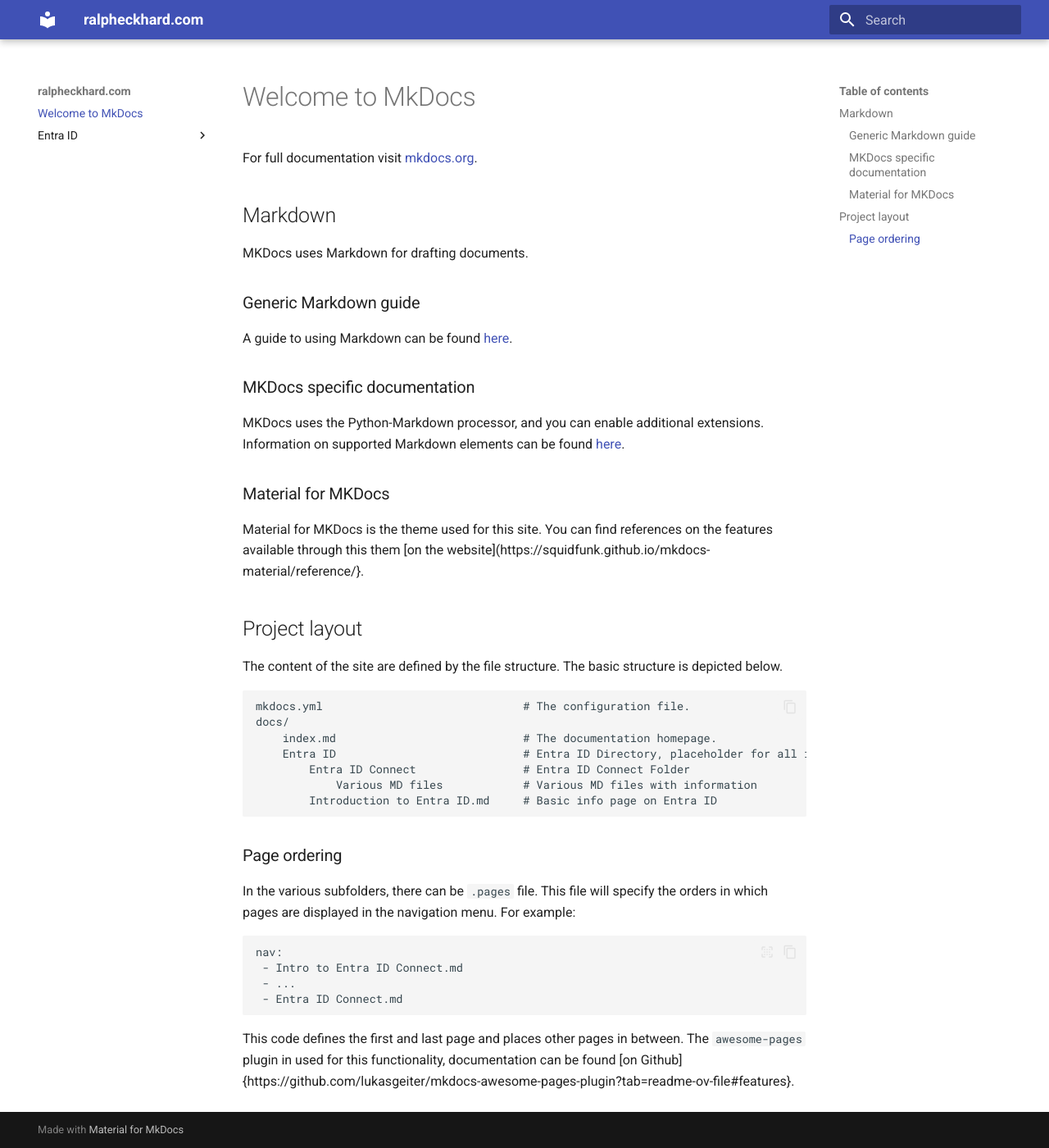
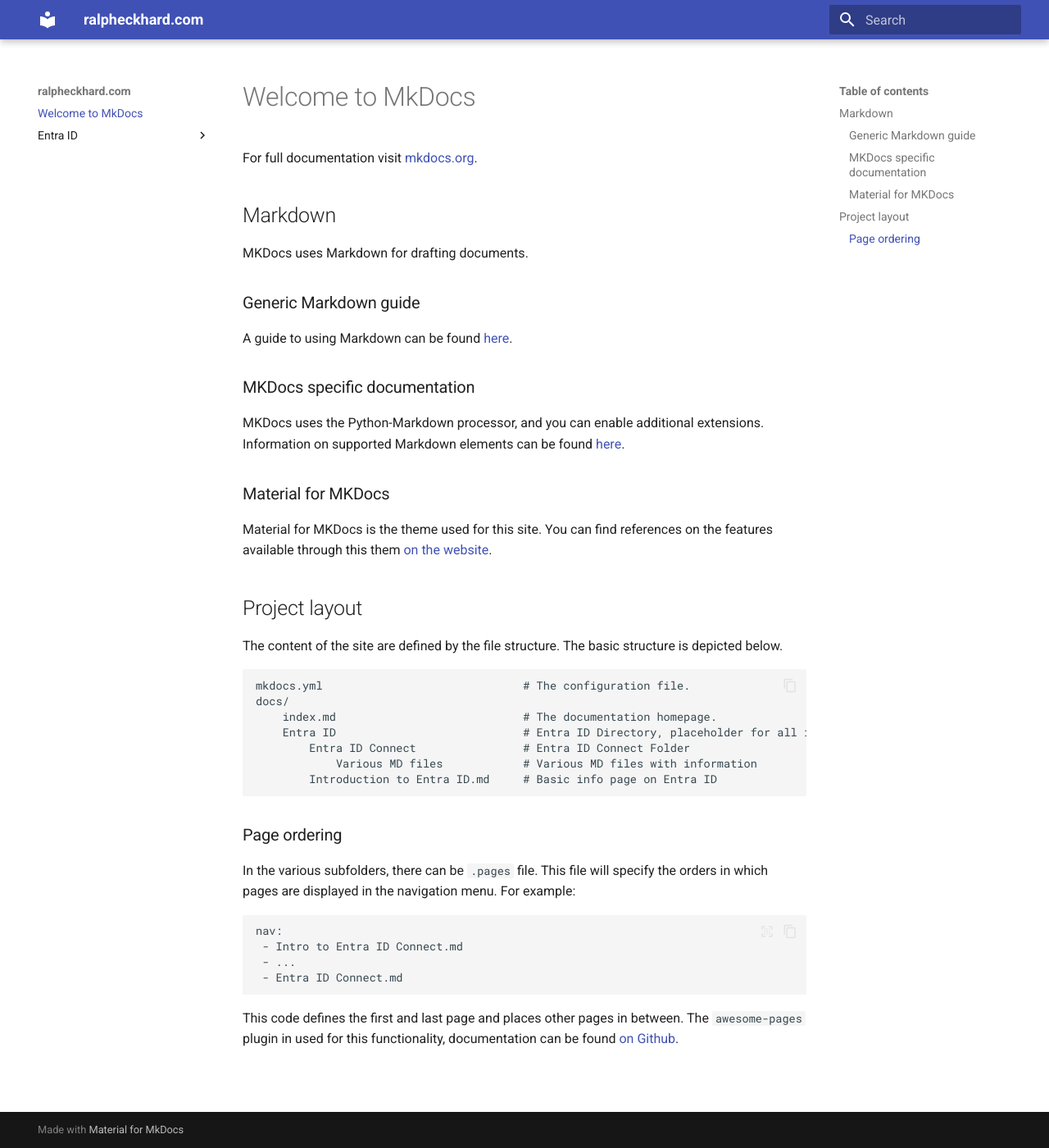
Before and after one commit to ralpje/documentation, an MkDocs documentation site: the page built from docs/index.md, in a window 1280 px wide and 1400 px high. Shown: the whole window at 82% size. Built offline with MkDocs 1.6.1 and Material for MkDocs 9.7.7, drawn with Linux system fonts in a browser that asks for light colours.

Commit message:
Fixed link typos

````diff
--- a/docs/index.md
+++ b/docs/index.md
@@ -13,7 +13,7 @@ A guide to using Markdown can be found [here](https://www.markdownguide.org/).
 MKDocs uses the Python-Markdown processor, and you can enable additional extensions. Information on supported Markdown elements can be found [here](https://www.markdownguide.org/tools/mkdocs/#mkdocs-markdown-support).
 
 ### Material for MKDocs
-Material for MKDocs is the theme used for this site. You can find references on the features available through this them [on the website](https://squidfunk.github.io/mkdocs-material/reference/}.
+Material for MKDocs is the theme used for this site. You can find references on the features available through this them [on the website](https://squidfunk.github.io/mkdocs-material/reference/).
 
 
 ## Project layout
@@ -40,4 +40,4 @@ nav:
 ```
 
 This code defines the first and last page and places other pages in between.
-The `awesome-pages` plugin in used for this functionality, documentation can be found [on Github]{https://github.com/lukasgeiter/mkdocs-awesome-pages-plugin?tab=readme-ov-file#features}.
+The `awesome-pages` plugin in used for this functionality, documentation can be found [on Github](https://github.com/lukasgeiter/mkdocs-awesome-pages-plugin?tab=readme-ov-file#features).
````
